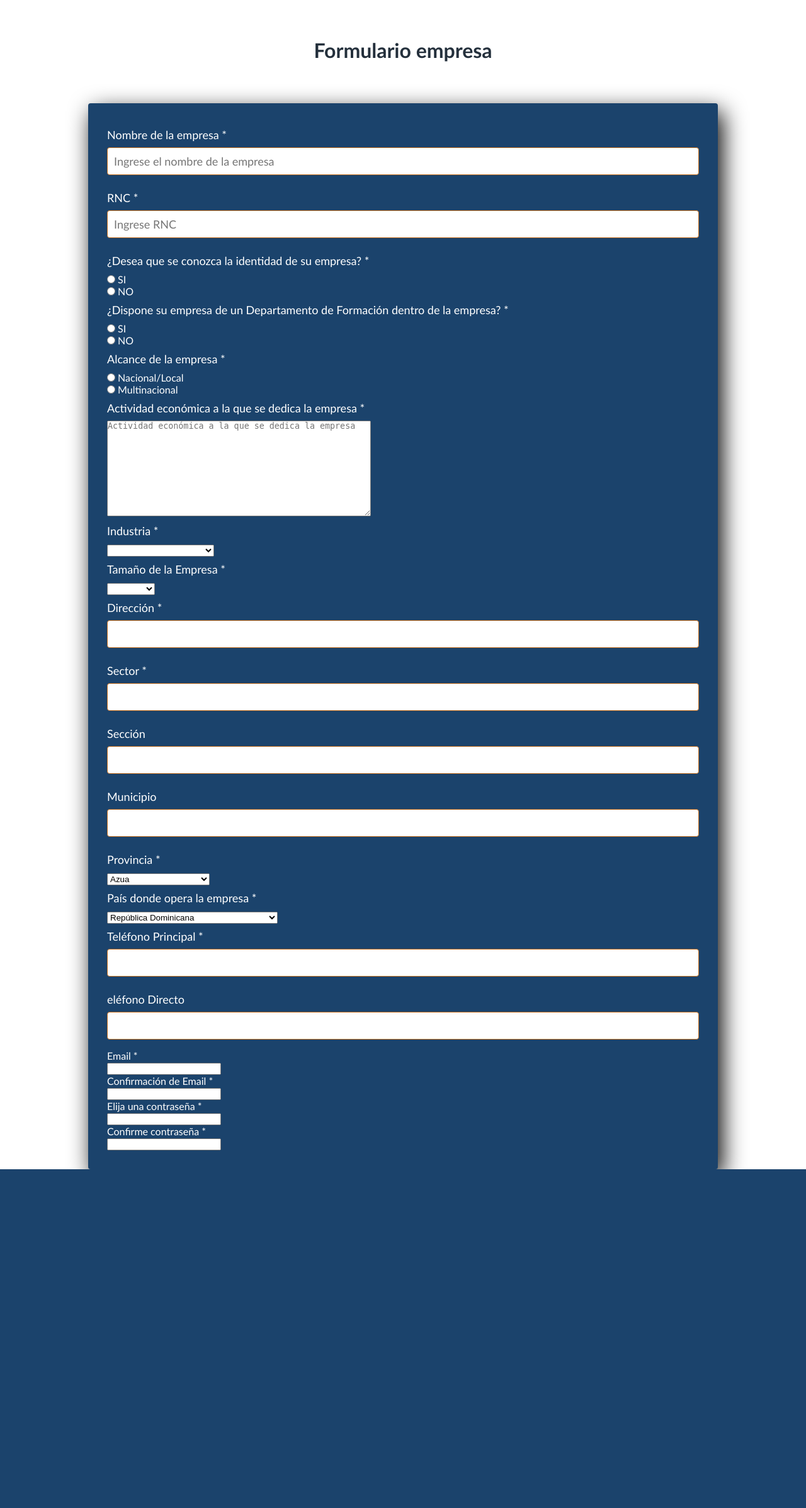
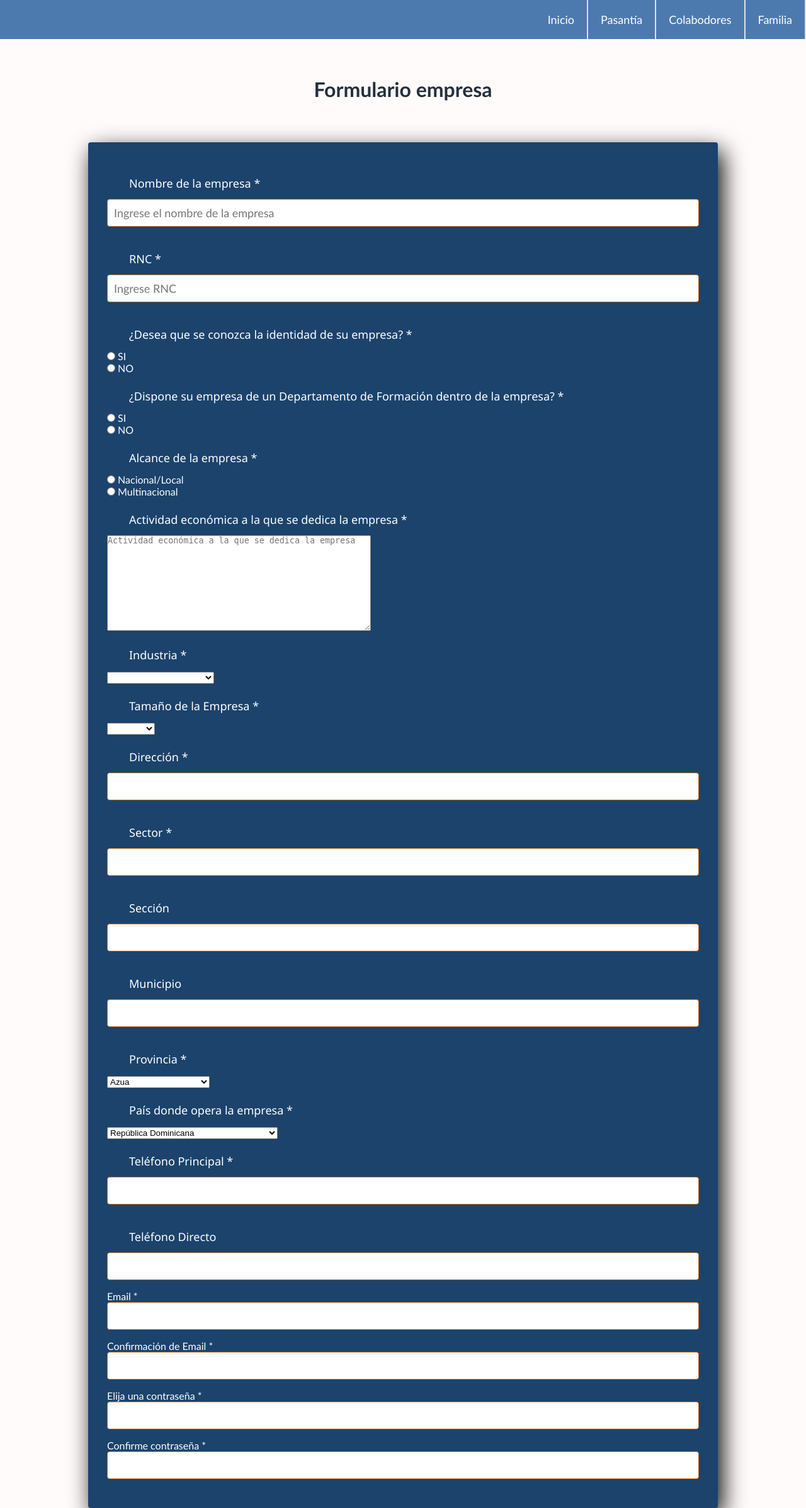
Before and after one commit to alexa111119/practica_equipo2, a PHP site: page /practica_equipo2/formularioEMP.php in a window 1280 px wide. Shown: the whole page at 63% size. Before the commit the page ends 1857 px from the top, so only its background shows below. Run offline with PHP 8.4, Linux system fonts and the light colour scheme.

Commit message:
Formulario editado

```diff
--- a/css/formularioEMP.css
+++ b/css/formularioEMP.css
@@ -1,3 +1,29 @@
+.menu ul{
+  margin: 0;
+  list-style: none;
+  padding: 0;
+  display: flex;
+  justify-content: flex-end;
+}
+
+.menu li{
+  border-right: 2px solid rgba(255, 255, 255, 0.801);
+  font-family: 'Trebuchet MS', 'Lucida Sans Unicode', 'Lucida Grande', 'Lucida Sans', Arial, sans-serif;
+  font-size: 18px;
+  padding-top: 5px;
+  padding-bottom: 5px;
+}
+.menu li:hover{
+  background: rgba(0, 0, 0, 0.3);
+}
+
+.menu li a{
+  display: block;
+  padding: 15px 20px;
+  color: white;
+  text-decoration: none;
+}
+
 * {
     margin: 0;
     padding: 0;
--- a/formularioEMP.php
+++ b/formularioEMP.php
@@ -4,9 +4,20 @@
   <meta charset="UTF-8">
   <meta name="viewport" content="width=device-width, initial-scale=1.0">
   <meta http-equiv="X-UA-Compatible" content="ie=edge">
+  <link rel="stylesheet" type="text/css" href="css/inicio.css">
   <link rel="stylesheet" href="http://localhost/practica_equipo2/css/formularioEMP.css">
   <title>Formulario empresa</title>
 </head>
+<header>
+  <nav class="menu">
+        <ul>
+        <li><a href="index.php">Inicio </a></li>
+     <li><a href="pasantia.php"> Pasantía </a></li>
+     <li><a href="colaboradores.php">Colabodores </a></li>
+     <li><a href="familia.php">Familia </a></li>
+        </ul>
+    </nav>
+  </header>
 <body>
 
   <h1>Formulario empresa</h1>
@@ -41,7 +52,7 @@
       <input class="checkboxs" type="radio" name="alcance" id="ALCANCEmult"> Multinacional
     </label>
 
-    <label class="">
+    <label class=".prueba">
       <p>Actividad económica a la que se dedica la empresa *</p>
       <textarea placeholder="Actividad económica a la que se dedica la empresa" cols="50" rows="10"></textarea>
     </label>
@@ -377,33 +388,22 @@
     </label>
 
     <label class="">
-      <p>eléfono Directo</p>
+      <p>Teléfono Directo</p>
       <input placeholder="" class="controls" data-error="Por favor ingrese su tel&eacute;fono directo." name="telefono_directo" type="text">
     </label>
 
-<div class="form-group col-md-12">
-    <label class="control-label col-xs-3" for="email">Email *</label>
-    <div class="col-xs-3">
-        <input placeholder="" class="form-control" required="" data-error="Por favor ingrese su email." name="email" type="email">
-    </div>
-    <label class="control-label col-xs-3" for="email">Confirmación de Email *</label>
-    <div class="col-xs-3">
-        <input placeholder="" class="form-control" required="" data-error="Por favor ingrese su email." name="" type="email" value="">
-    </div>
-</div>                        <div class="form-group col-md-12">
-                            <label class="control-label col-xs-3" for="inputContraseña">Elija una contraseña *</label>
-                            <div class="col-xs-3">
-                                <input id="password" placeholder="" class="form-control" required="" data-error="Por favor ingrese su contrase&ntilde;a." name="password" type="password" value="">
-                            </div>
-                            <label class="control-label col-xs-3" for="inputContraseña2">Confirme contraseña *</label>
-                            <div class="col-xs-3">
-                                <input id="password_confirmation" placeholder="" class="form-control" required="" data-error="Por favor ingrese su contrase&ntilde;a." name="password_confirmation" type="password" value="">
-                            </div>
-                        </div>
+    <label class="">Email *</label>
+    <input placeholder="" class="controls" required="" data-error="Por favor ingrese su email." name="email" type="email">
 
+    <label class="">Confirmación de Email *</label>
+    <input placeholder="" class="controls" required="" data-error="Por favor ingrese su email." name="" type="email" value="">
 
+    <label class="control-label col-xs-3" for="inputContraseña">Elija una contraseña *</label>
+    <input id="password" placeholder="" class="controls" required="" data-error="Por favor ingrese su contrase&ntilde;a." name="password" type="password" value="">
+
+    <label class="control-label col-xs-3" for="inputContraseña2">Confirme contraseña *</label>
+    <input id="password_confirmation" placeholder="" class="controls" required="" data-error="Por favor ingrese su contrase&ntilde;a." name="password_confirmation" type="password" value="">
   </section>
-
 
 </body>
 </html>
```
Also changed, not shown: familia.php (+4 -4 lines).
